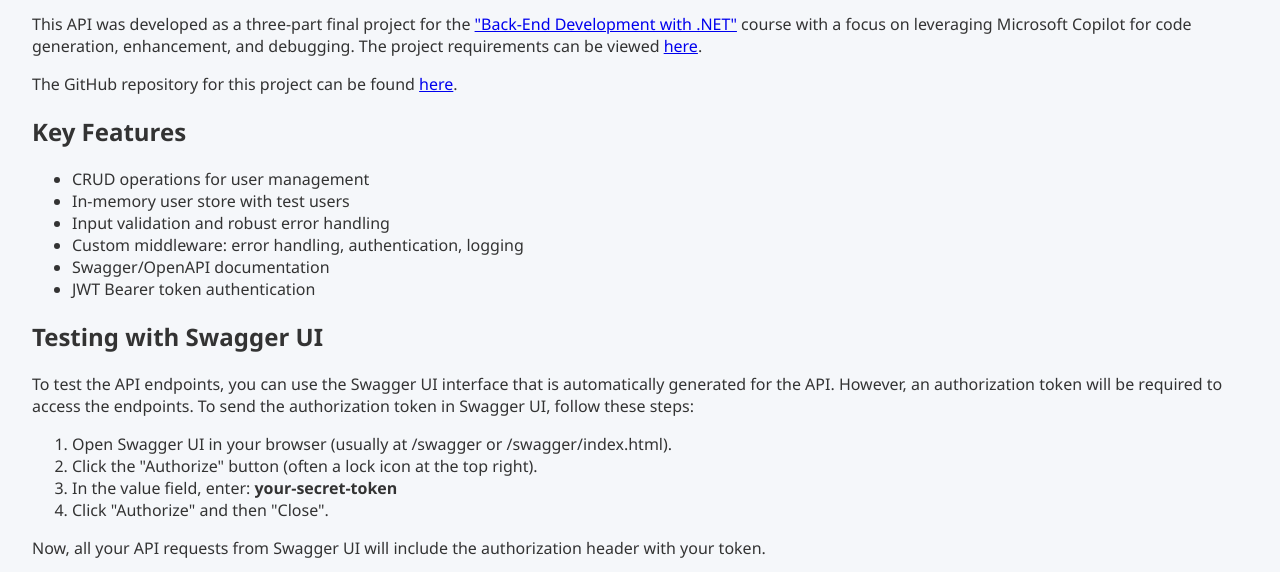
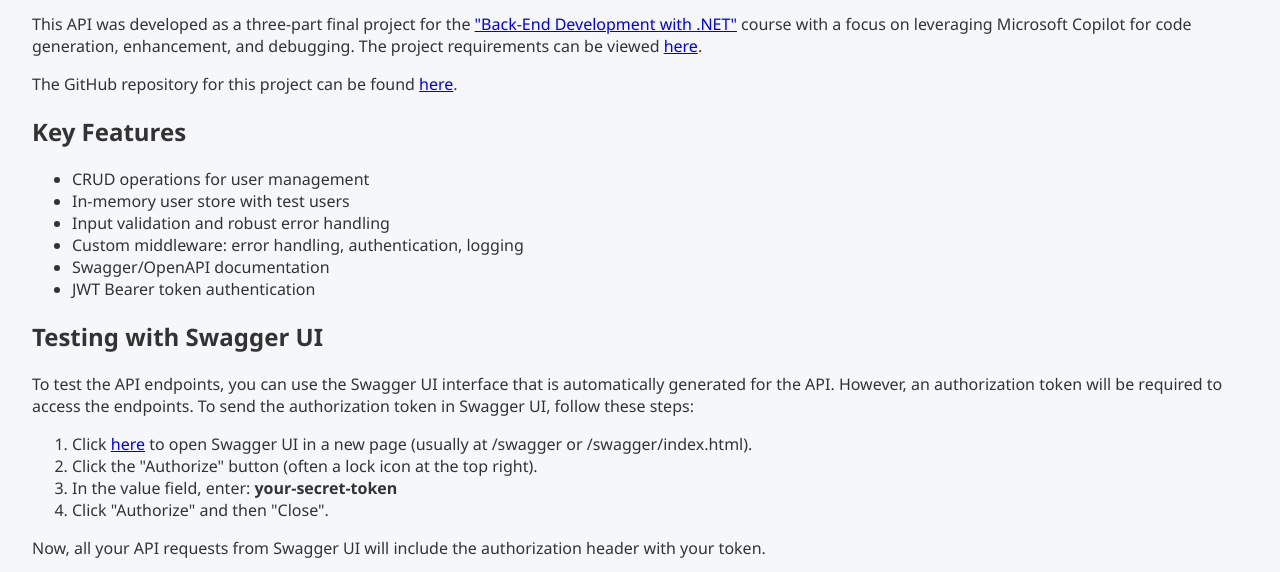
Before and after one commit to dotnetmurf/BackEndDevFinalProject, a plain HTML site: page wwwroot/index.html in a window 1280 px wide. Shown: the part 370-942 px from the top of the page. Drawn offline with Linux system fonts and the light colour scheme.

Commit message:
Remove unused CSS files and update index.html for improved content clarity and structure

```diff
--- a/wwwroot/index.html
+++ b/wwwroot/index.html
@@ -20,8 +20,8 @@
             <h1>TechHive Solutions User Management API</h1>
             <p>
                 This project is a User Management API built with ASP.NET Core Minimal API for TechHive Solutions. It
-                enables TechHive's HR
-                and IT departments to create, update, retrieve, and delete user records efficiently.
+                enables TechHive's HR and IT departments to create, update, retrieve, and delete user records
+                efficiently.
             </p>
             <p>
                 This API was developed as a three-part final project for the <a
@@ -48,15 +48,17 @@
                 API. However, an authorization token will be required to access the endpoints. To send the authorization
                 token in Swagger UI, follow these steps:
             <ol>
-                <li>Open Swagger UI in your browser (usually at /swagger or /swagger/index.html).</li>
+                <li>Click <a href="swagger" target="_blank">here</a> to open Swagger UI in a new page (usually at
+                    /swagger or /swagger/index.html).</li>
                 <li>Click the "Authorize" button (often a lock icon at the top right).</li>
                 <li>In the value field, enter: <strong>your-secret-token</strong></li>
                 <li>Click "Authorize" and then "Close".</li>
             </ol>
-                Now, all your API requests from Swagger UI will include the authorization header with your token.
+            Now, all your API requests from Swagger UI will include the authorization header with your token.
             </p>
             <p>Other tools like Postman can also be used to test the API endpoints by including the authorization token
-               in the headers. Please see the <strong><em>Testing</em></strong> section in the README.md file for more details.</p>
+                in the headers. Please see the <strong><em>Testing</em></strong> section in the README.md file for more
+                details.</p>
         </div>
     </main>
     <footer class="site-footer">
```
Also changed, not shown: wwwroot/css/styles-css-01.txt (deleted), wwwroot/docs/06 ai-prompts-corporate-braniding.txt (added), wwwroot/favicon.ico, wwwroot/images/favicon.png (deleted), wwwroot/index-01.txt (deleted).
